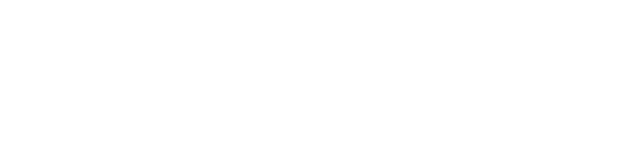
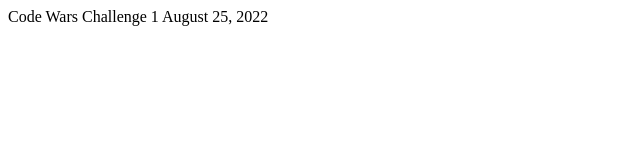
Before and after one commit to leonnoel/codewars-demo, a plain HTML site: page index.html in a window 1280 px wide. Shown: the whole page, without its empty margins (0-640 px from the left). Drawn offline with Linux system fonts and the light colour scheme.

Commit message:
Added introduction for challenge 1

```diff
--- a/index.html
+++ b/index.html
@@ -9,5 +9,6 @@
 <body>
 
     <script src="js/solution002.js"></script>
+    <header> Code Wars Challenge 1 August 25, 2022</header>
 </body>
 </html>
```
